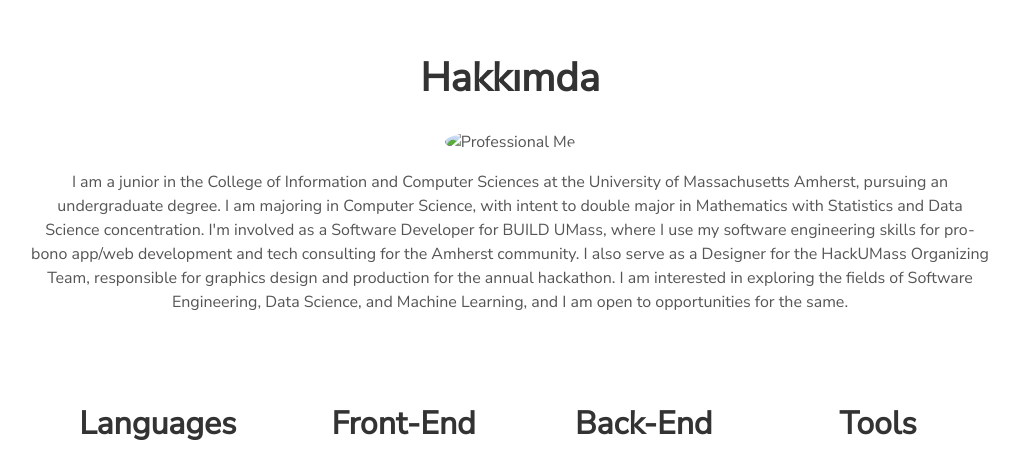
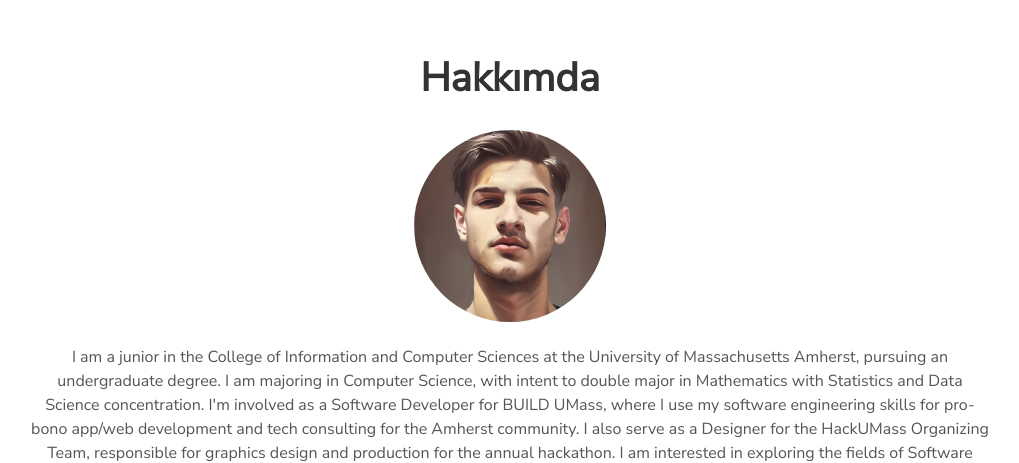
Before and after one commit to Yakuphsensoy/Yakuphsensoy.github.io, a plain HTML site: page index.html in a window 1280 px wide. Shown: the part 827-1290 px from the top of the page, without its empty margins (130-1149 px from the left). Drawn offline with nearby package versions, Linux system fonts and the light colour scheme.

Commit message:
Update index.html

```diff
--- a/index.html
+++ b/index.html
@@ -71,7 +71,7 @@
         <picture>
           <source
             type="image/jpeg"
-            srcset="./assets/img/jpg/"myself.jpeg"
+            srcset="./assets/img/jpg/myself.jpeg"
             alt="Professional Me"
             width="20%"
             style="border-radius: 50%"
```
